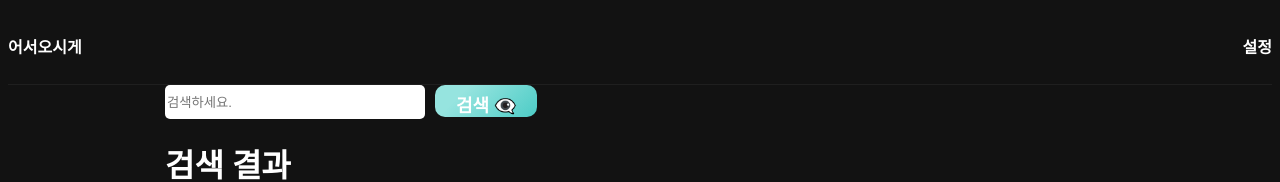
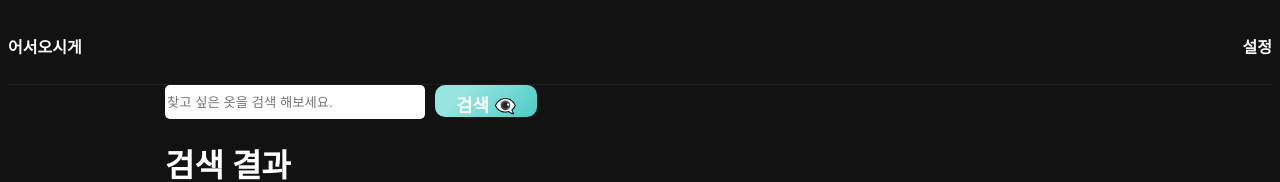
Before and after one commit to eunseonJeong/Codeitmall, a Next.js app: page /search in a window 1280 px wide. Shown: the top 182 px of the page. Built offline with nearby package versions, Linux system fonts and the light colour scheme; no server answers.

Commit message:
feat: 전체 head 및 아이콘 적용

```diff
--- a/components/SearchForm.js
+++ b/components/SearchForm.js
@@ -21,7 +21,7 @@ export default function SearchForm({ initialValue = "" }) {
         name="q"
         value={value}
         onChange={handlerChange}
-        placeholder="검색하세요."
+        placeholder="찾고 싶은 옷을 검색 해보세요."
       />
       <StButton>검색 👁️‍🗨️</StButton>
     </StForm>
--- a/pages/_app.js
+++ b/pages/_app.js
@@ -2,14 +2,22 @@ import Container from "@/components/Container";
 import Header from "@/components/Header";
 import { ThemeProvider } from "@/lib/ThemeContext";
 import "@/styles/global.css";
+import Head from "next/head";
+import Link from "next/link";
 export default function App({ Component, pageProps }) {
   //공통적으로 컴포넌트 적용하고 싶을 때 사용
   return (
+    <>
+      <Head>
+        <title>Codeitmall </title>
+        <link rel="icon" href="/스페이스.png" />
+      </Head>
       <ThemeProvider>
         <Header />
         <Container>
           <Component {...pageProps} />;
         </Container>
       </ThemeProvider>
+    </>
   );
 }
--- a/pages/index.js
+++ b/pages/index.js
@@ -22,9 +22,6 @@ export default function Home() {
 
   return (
     <>
-      <Head>
-        <title>Codeitmall</title>
-      </Head>
       <Page>
         <Column>
           <SearchForm />
```
Also changed, not shown: public/스페이스.png (added). Lines whose indentation alone changed are shown as unchanged.
